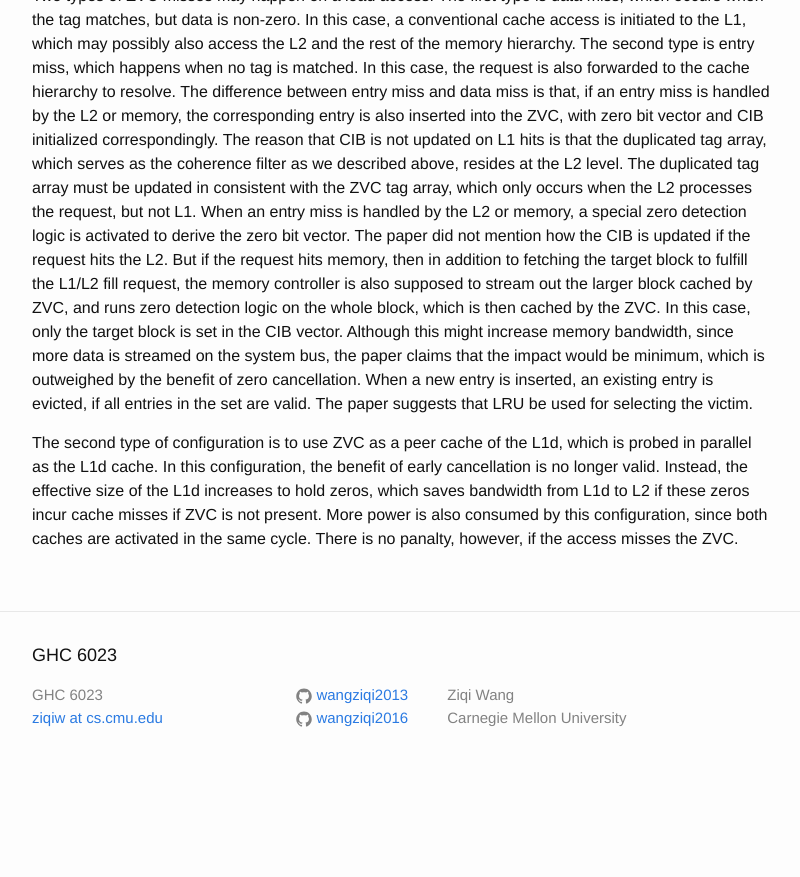
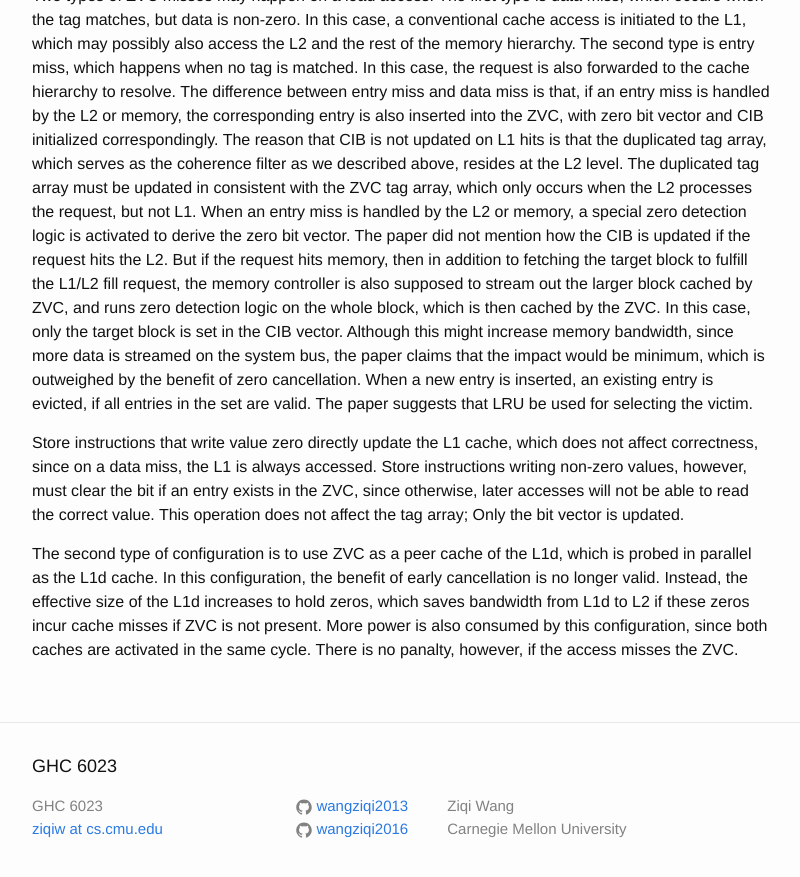
Before and after one commit to wangziqi2013/wangziqi2013.github.io, a Jekyll site: the page built from _posts/2020-06-26-zvc.markdown, in a window 1280 px wide and 900 px high, scrolled down 1723 px. Shown: the top 877 px of the window, without its empty margins (238-1038 px from the left). Built offline with Jekyll 4.4.1, drawn with Linux system fonts in a browser that asks for light colours; before the commit the page ends 2512 px from its top, so only the background shows below that.

Commit message:
Adding write handling

```diff
--- a/_posts/2020-06-26-zvc.markdown
+++ b/_posts/2020-06-26-zvc.markdown
@@ -81,7 +81,10 @@ impact would be minimum, which is outweighed by the benefit of zero cancellation
 When a new entry is inserted, an existing entry is evicted, if all entries in the set are valid. The paper suggests that
 LRU be used for selecting the victim.
 
-
+Store instructions that write value zero directly update the L1 cache, which does not affect correctness, since on a data
+miss, the L1 is always accessed. Store instructions writing non-zero values, however, must clear the bit if an entry
+exists in the ZVC, since otherwise, later accesses will not be able to read the correct value. This operation does not
+affect the tag array; Only the bit vector is updated.
 
 The second type of configuration is to use ZVC as a peer cache of the L1d, which is probed in parallel as the L1d cache.
 In this configuration, the benefit of early cancellation is no longer valid. Instead, the effective size of the L1d
```
